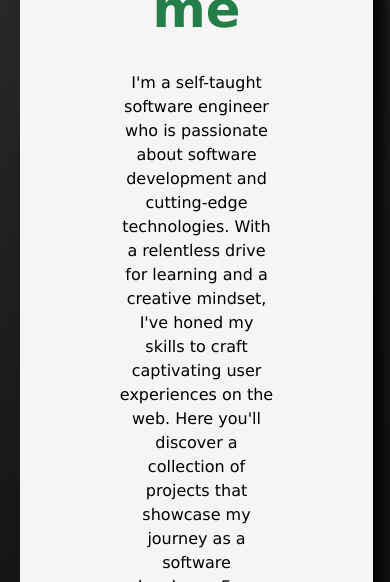
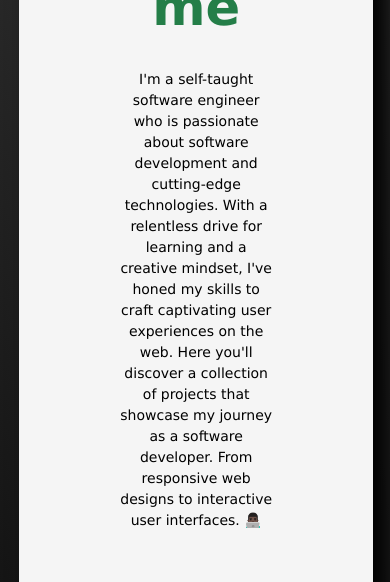
Before and after one commit to hefamba/newPortfolioWebsite, a React (Vite) app: page / in a window 390 px wide. Shown: the part 976-1558 px from the top of the page. Built offline with nearby package versions, Linux system fonts and the light colour scheme.

Commit message:
new updates

```diff
--- a/src/About.css
+++ b/src/About.css
@@ -7,4 +7,7 @@
   .imageBox {
     box-sizing: content-box;
   }
+  .pBox p {
+    font-size: 14px;
+  }
 }
--- a/src/About.jsx
+++ b/src/About.jsx
@@ -38,7 +38,7 @@ export default function About() {
                 />
               </Box>
             </Box>
-            <Box padding={10} style={{ width: '40vw' }}>
+            <Box className="pBox" padding={10} style={{ width: '40vw' }}>
               <h1 style={{ color: 'rgb(36, 126, 72)' }}>About me</h1>
               <p>
                 I'm a self-taught software engineer who is passionate about
--- a/src/ContactLinks.jsx
+++ b/src/ContactLinks.jsx
@@ -67,7 +67,7 @@ export default function ContactLinks() {
               efambajr.henry@gmail.com {<Icon as={FaMailchimp} />}
             </Text>
           </Link>
-          <Link href="tel:+18322648788" color={'green'} className="contactLink">
+          <Link href="tel:+18322648788" color={'green'} className="phone">
             <Text style={{ fontSize: '18px' }}>
               +1(832) 264-8788 {<Icon as={FaPhoneAlt} />}
             </Text>
--- a/src/Home.jsx
+++ b/src/Home.jsx
@@ -37,6 +37,9 @@ export default function Home() {
               <Contact />
             </Flex>
           </Box>
+          <footer>
+            <h3>Portfolio Website created with React+Vite and Chakra-UI</h3>
+          </footer>
         </>
       )}
     </div>
--- a/src/RootLayout.jsx
+++ b/src/RootLayout.jsx
@@ -10,7 +10,7 @@ export default function RootLayout() {
 
   useEffect(() => {
     const handleScroll = () => {
-      if (window.scrollY > 50) {
+      if (window.scrollY) {
         setIsSticky(true);
       } else {
         setIsSticky(false);
@@ -19,11 +19,10 @@ export default function RootLayout() {
 
     window.addEventListener('scroll', handleScroll);
 
-    // Corrected: Remove the event listener in the cleanup function
     return () => {
       window.removeEventListener('scroll', handleScroll);
     };
-  }, []); // Empty dependency array to ensure the effect runs only once
+  }, []);
 
   return (
     <Box width={'100%'}>
--- a/src/link.css
+++ b/src/link.css
@@ -5,5 +5,12 @@
 @media (max-width: 878px) {
   .contactLink {
     font-size: 10px;
+    padding-left: 15px;
+  }
+
+  .phone {
+    width: 100vw;
+
+    display: inline-block;
   }
 }
```
